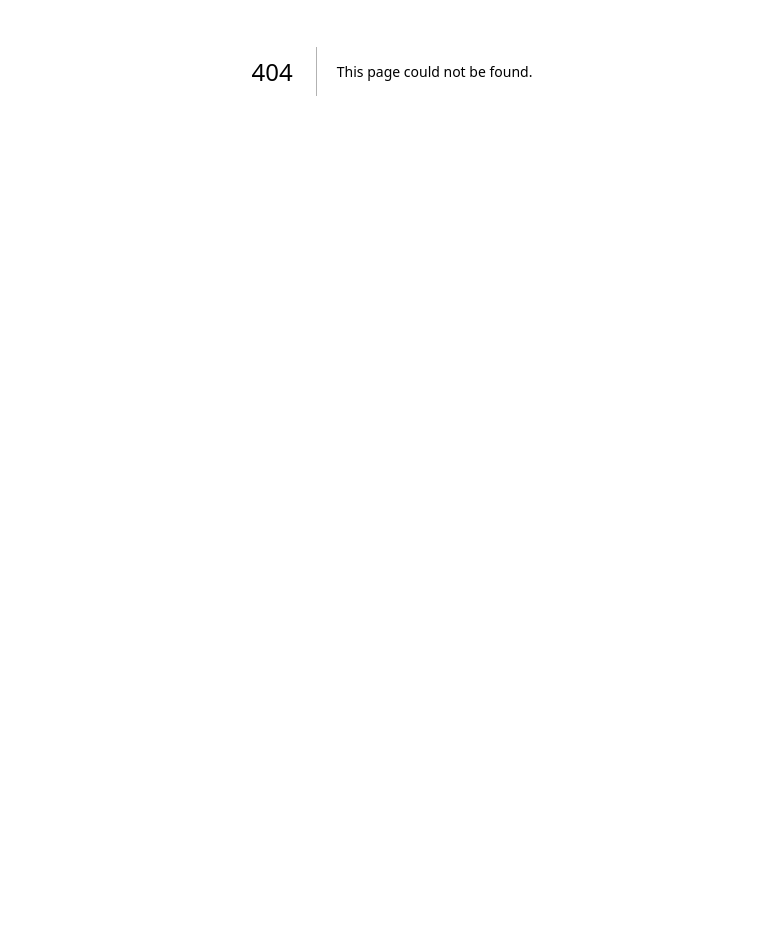
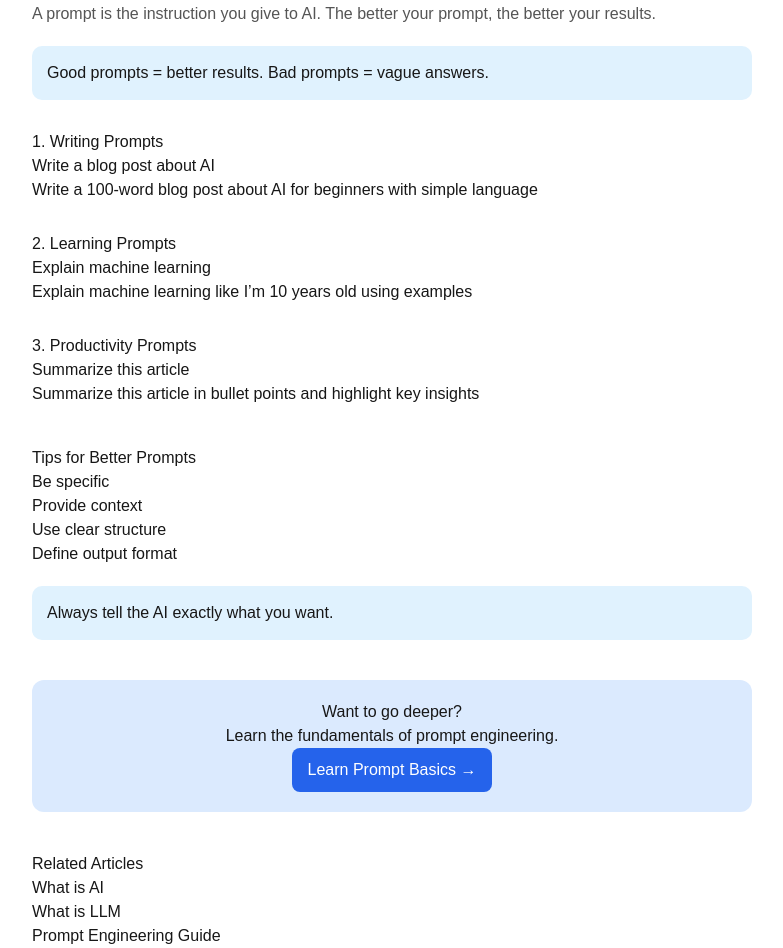
Before and after one commit to ziqi108/ai-LearnAI, a Next.js app: page /learn/beginner/prompt-engineering-examples in a window 1280 px wide. Before the commit this address had no page. Shown: the part 384-1332 px from the top of the page, without its empty margins (248-1031 px from the left). Before the commit the page ends 855 px from the top, so only its background shows below. Built offline with nearby package versions, Linux system fonts and the light colour scheme.

Commit message:
add an article

```diff
--- a/app/learn/beginner/page.tsx
+++ b/app/learn/beginner/page.tsx
@@ -54,9 +54,15 @@ export default function BeginnerPage() {
           />
 
            <CourseCard
-            title="rompt Engineering Guide 2026✅"
+            title="Prompt Engineering Guide 2026✅"
             desc="Master prompt engineering with techniques, examples, and best practices. Learn how to write better prompts for ChatGPT and AI tools."
             link="/learn/beginner/prompt-engineering-guide"
+          />
+
+          <CourseCard
+            title="Best ChatGPT Prompt Examples (2026 Guide for Beginners)✅"
+            desc="iscover the best ChatGPT prompt examples for beginners. Learn how to write better prompts with real use cases and techniques."
+            link="/learn/beginner/prompt-engineering-examples"
           />
 
         </div>
--- /dev/null
+++ b/app/learn/beginner/prompt-engineering-examples/page.tsx
@@ -0,0 +1,172 @@
+import Link from "next/link";
+
+export const metadata = {
+  title: "Best ChatGPT Prompt Examples (2026 Guide)",
+  description:
+    "Discover the best ChatGPT prompt examples for beginners. Learn how to write better prompts with real use cases and techniques.",
+};
+
+export default function PromptExamplesPage() {
+  return (
+    <main style={{ background: "#f9fafb", minHeight: "100vh" }}>
+
+      {/* Hero */}
+      <section style={{ padding: "60px 20px", textAlign: "center" }}>
+        <h1 style={{ fontSize: "36px", fontWeight: 700 }}>
+          Best ChatGPT Prompt Examples
+        </h1>
+
+        <p style={{ color: "#666", marginTop: "15px", fontSize: "18px" }}>
+          Learn how to write better prompts with real examples you can use today.
+        </p>
+      </section>
+
+      <article style={container}>
+
+        {/* Breadcrumb */}
+        <div style={{ fontSize: "14px", marginBottom: "20px" }}>
+          <Link href="/learn">Learn</Link> {" > "} Prompt Examples
+        </div>
+
+        {/* Intro */}
+        <Section
+          title="What is a Prompt?"
+          text="A prompt is the instruction you give to AI. The better your prompt, the better your results."
+        />
+
+        <Highlight>
+          Good prompts = better results. Bad prompts = vague answers.
+        </Highlight>
+
+        {/* Examples */}
+        <Section
+          title="1. Writing Prompts"
+          list={[
+            "Write a blog post about AI",
+            "Write a 100-word blog post about AI for beginners with simple language",
+          ]}
+        />
+
+        <Section
+          title="2. Learning Prompts"
+          list={[
+            "Explain machine learning",
+            "Explain machine learning like I’m 10 years old using examples",
+          ]}
+        />
+
+        <Section
+          title="3. Productivity Prompts"
+          list={[
+            "Summarize this article",
+            "Summarize this article in bullet points and highlight key insights",
+          ]}
+        />
+
+        {/* Key Tips */}
+        <div style={{ marginTop: "40px" }}>
+          <h2>Tips for Better Prompts</h2>
+          <ul>
+            <li>Be specific</li>
+            <li>Provide context</li>
+            <li>Use clear structure</li>
+            <li>Define output format</li>
+          </ul>
+        </div>
+
+        <Highlight>
+          Always tell the AI exactly what you want.
+        </Highlight>
+
+        {/* CTA */}
+        <div style={ctaBox}>
+          <h3>Want to go deeper?</h3>
+          <p>Learn the fundamentals of prompt engineering.</p>
+
+          <Link href="/learn/beginner/prompt-basics">
+            <button style={btn}>Learn Prompt Basics →</button>
+          </Link>
+        </div>
+
+        {/* Related */}
+        <div style={related}>
+          <h3>Related Articles</h3>
+
+          <ul>
+            <li>
+              <Link href="/learn/beginner/what-is-ai">What is AI</Link>
+            </li>
+            <li>
+              <Link href="/learn/beginner/what-is-llm">What is LLM</Link>
+            </li>
+            <li>
+              <Link href="/learn/prompt-engineering-guide">
+                Prompt Engineering Guide
+              </Link>
+            </li>
+          </ul>
+        </div>
+
+      </article>
+    </main>
+  );
+}
+
+/* Components */
+
+function Section({ title, text, list = [] }: any) {
+  return (
+    <div style={{ marginTop: "30px" }}>
+      <h2>{title}</h2>
+      {text && <p style={{ color: "#555" }}>{text}</p>}
+      {list.length > 0 && (
+        <ul>
+          {list.map((i: string, idx: number) => (
+            <li key={idx}>{i}</li>
+          ))}
+        </ul>
+      )}
+    </div>
+  );
+}
+
+function Highlight({ children }: any) {
+  return <div style={highlight}>{children}</div>;
+}
+
+/* Styles */
+
+const container = {
+  maxWidth: "800px",
+  margin: "auto",
+  background: "#fff",
+  padding: "40px",
+  borderRadius: "16px",
+};
+
+const highlight = {
+  background: "#e0f2fe",
+  padding: "15px",
+  borderRadius: "10px",
+  marginTop: "20px",
+};
+
+const ctaBox = {
+  marginTop: "40px",
+  padding: "20px",
+  background: "#dbeafe",
+  borderRadius: "12px",
+  textAlign: "center" as const,
+};
+
+const related = {
+  marginTop: "40px",
+};
+
+const btn = {
+  background: "#2563eb",
+  color: "#fff",
+  padding: "10px 16px",
+  borderRadius: "8px",
+  border: "none",
+};
--- /dev/null
+++ b/app/robots.ts
@@ -0,0 +1,11 @@
+import { MetadataRoute } from "next";
+
+export default function robots(): MetadataRoute.Robots {
+  return {
+    rules: {
+      userAgent: "*",
+      allow: "/",
+    },
+    sitemap: "https://ai-learn-ai-nextjs.vercel.app",
+  };
+}
--- /dev/null
+++ b/app/sitemap.ts
@@ -0,0 +1,22 @@
+import { MetadataRoute } from "next";
+
+export default function sitemap(): MetadataRoute.Sitemap {
+  const baseUrl = "https://ai-learn-ai-nextjs.vercel.app";
+
+  const pages = [
+    "",
+    "/learn",
+    "/learn/beginner",
+    "/learn/beginner/what-is-ai",
+    "/learn/beginner/what-is-llm",
+    "/learn/beginner/how-chatgpt-works",
+    "/learn/beginner/prompt-basics",
+    "/learn/prompt-engineering-guide",
+    "/learn/prompt-engineering-examples",
+  ];
+
+  return pages.map((path) => ({
+    url: `${baseUrl}${path}`,
+    lastModified: new Date(),
+  }));
+}
```
